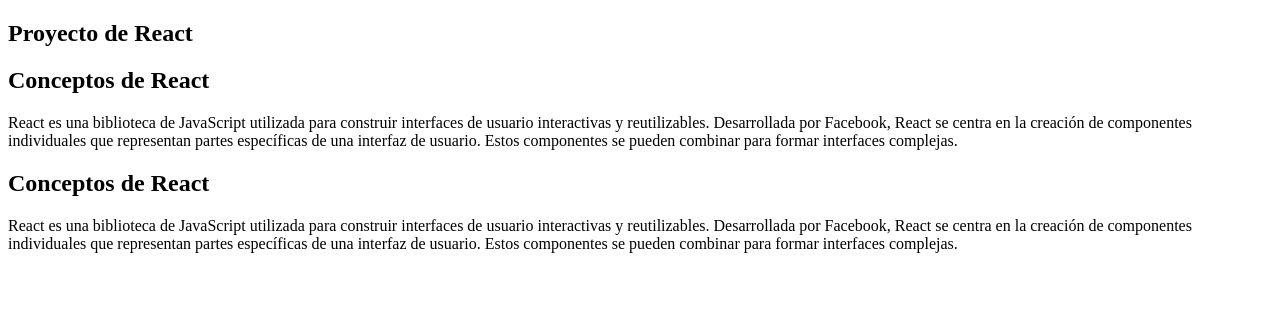
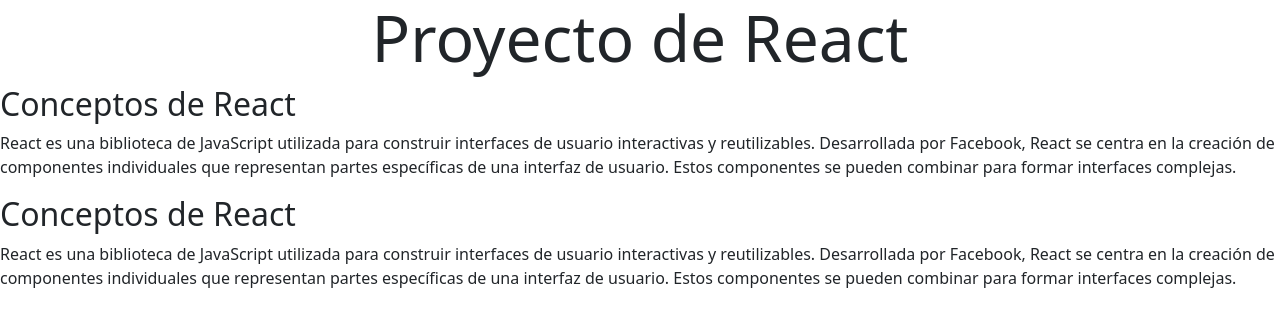
Before and after one commit to CosmeNicolas/reactComponents, a React (Vite) app: page / in a window 1280 px wide. Shown: the top 326 px of the page. Built offline with nearby package versions, Linux system fonts and the light colour scheme.

Commit message:
agregue bootstrap al proyecto

```diff
--- a/package.json
+++ b/package.json
@@ -10,6 +10,7 @@
     "preview": "vite preview"
   },
   "dependencies": {
+    "bootstrap": "^5.3.2",
     "react": "^18.2.0",
     "react-dom": "^18.2.0"
   },
--- a/src/App.jsx
+++ b/src/App.jsx
@@ -1,5 +1,5 @@
 import Informacion from "./components/Informacion"
-
+import 'bootstrap/dist/css/bootstrap.min.css'
 
 
 function App() {
@@ -7,7 +7,7 @@ function App() {
 
   return (
     <section>
-      <h1>Proyecto de React</h1>
+      <h1 className="display-3 text-center">Proyecto de React</h1>
       <Informacion/>
       <Informacion/>
     </section>
```
Also changed, not shown: 1 other file (tests, documents, lock files or other folders).
